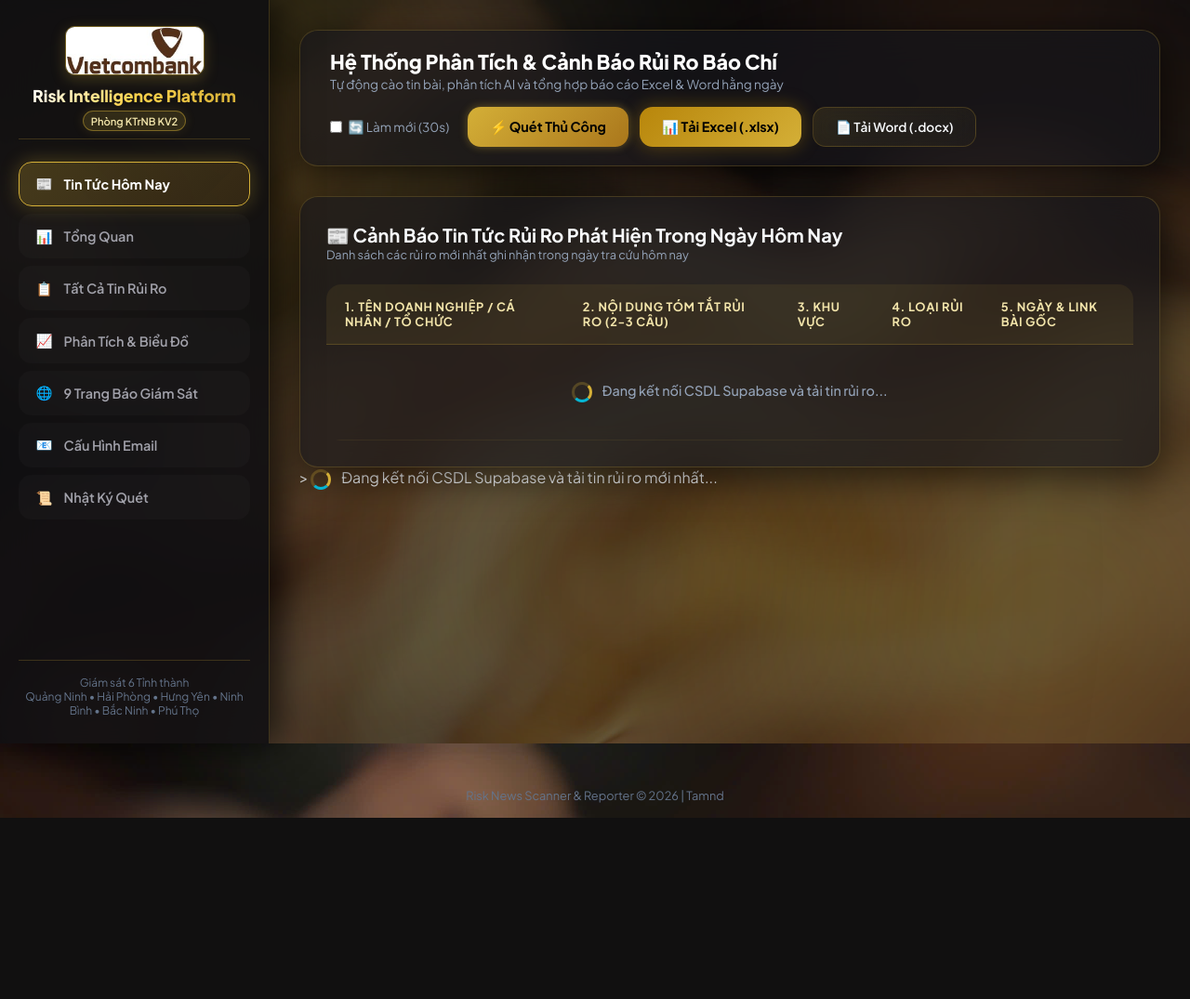
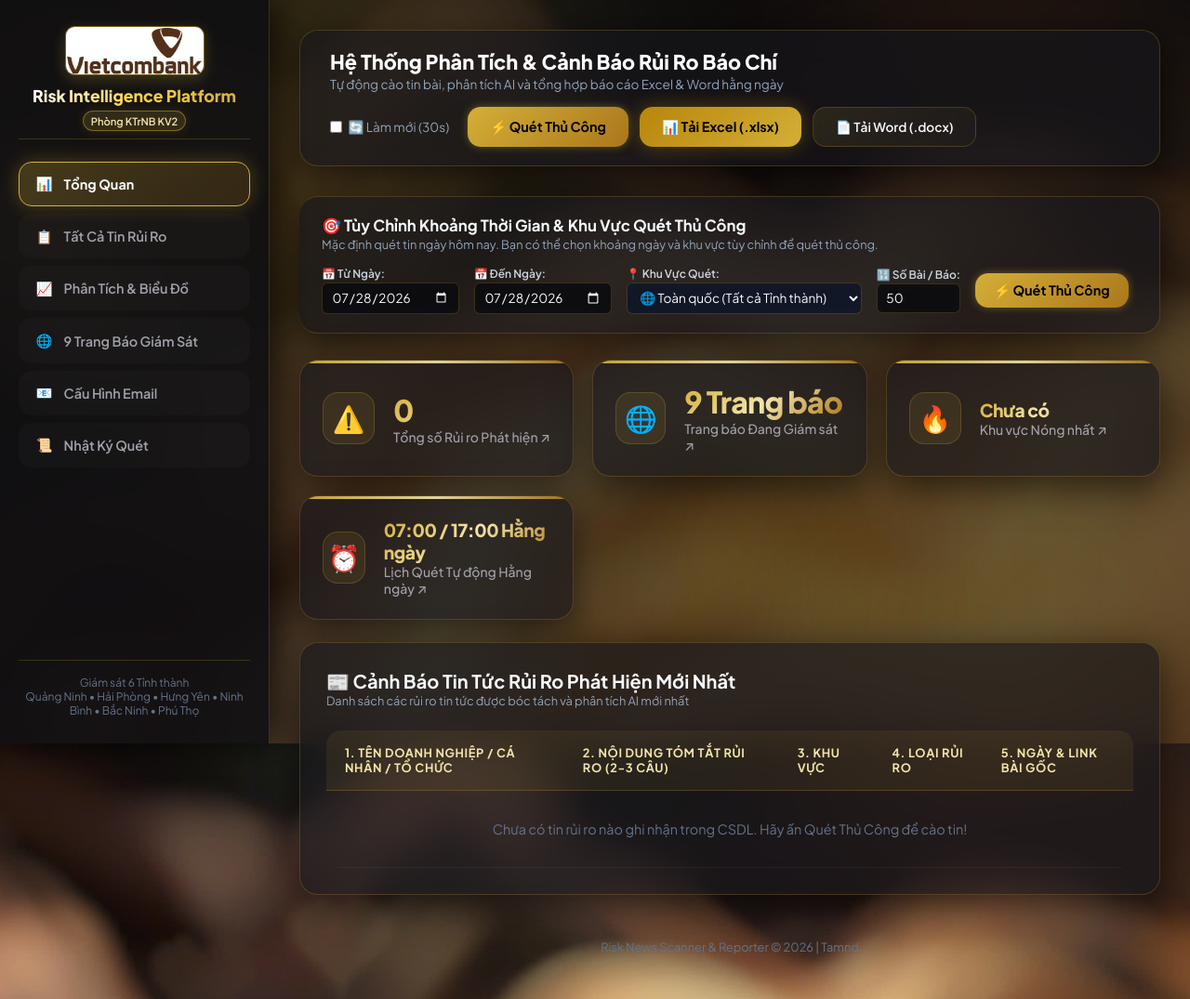
Before and after one commit to sys-vcb/doc-bao-risk-scanner, a FastAPI app: page / in a window 1280 px wide. Shown: the whole page at 93% size. Before the commit the page ends 880 px from the top, so only its background shows below. Run offline with FastAPI, Linux system fonts and the light colour scheme; data comes from the database, SQL or seed files in the repository; data that the repository does not hold is empty.

Commit message:
Remove tab-today, merge all risk news into Tab 1 Tong Quan with unlimited items

```diff
--- a/app/templates/index.html
+++ b/app/templates/index.html
@@ -40,16 +40,12 @@
 
 
             <nav class="sidebar-menu">
-                <button class="tab-btn active" data-tab="tab-today">
-                    <span>📰</span> Tin Tức Hôm Nay
-                </button>
-                <button class="tab-btn" data-tab="tab-dashboard">
+                <button class="tab-btn active" data-tab="tab-dashboard">
                     <span>📊</span> Tổng Quan
                 </button>
                 <button class="tab-btn" data-tab="tab-news">
                     <span>📋</span> Tất Cả Tin Rủi Ro
                 </button>
-
                 <button class="tab-btn" data-tab="tab-analytics">
                     <span>📈</span> Phân Tích & Biểu Đồ
                 </button>
@@ -63,6 +59,7 @@
                     <span>📜</span> Nhật Ký Quét
                 </button>
             </nav>
+
 
 
 
@@ -106,7 +103,8 @@
             </header>
 
             <!-- TAB 1: TỔNG QUAN GIÁM SÁT -->
-            <div id="tab-dashboard" class="tab-content">
+            <div id="tab-dashboard" class="tab-content active">
+
 
 
                 <!-- KHUNG THIẾT LẬP QUÉT THỦ CÔNG THEO KHOẢNG THỜI GIAN & KHU VỰC -->
@@ -236,51 +234,8 @@
             </div>
 
 
-            <!-- TAB 2: TIN TỨC HÔM NAY -->
-            <div id="tab-today" class="tab-content active">
 
-                <main class="glass-panel" style="padding: 1.75rem;">
-                    <div style="display: flex; justify-content: space-between; align-items: center; margin-bottom: 1.5rem; flex-wrap: wrap; gap: 1rem;">
-                        <div>
-                            <h2 style="font-size: 1.25rem; font-weight: 700; color: #f8fafc;">
-                                📰 Cảnh Báo Tin Tức Rủi Ro Phát Hiện Trong Ngày Hôm Nay
-                            </h2>
-                            <p style="font-size: 0.8rem; color: #94a3b8;">Danh sách các rủi ro mới nhất ghi nhận trong ngày tra cứu hôm nay</p>
-                        </div>
-                    </div>
-                    <div class="table-container">
-                        <table class="glass-table">
-                            <thead>
-                                <tr>
-                                    <th>1. Tên Doanh nghiệp / Cá nhân / Tổ chức</th>
-                                    <th>2. Nội dung tóm tắt rủi ro (2-3 câu)</th>
-                                    <th>3. Khu vực</th>
-                                    <th>4. Loại rủi ro</th>
-                                    <th>5. Ngày & Link bài gốc</th>
-                                </tr>
-                            </thead>
-                            <tbody id="todayOnlyNewsBody">
-                                <tr>
-                                    <td colspan="5" style="text-align: center; padding: 2.5rem; color: #94a3b8; font-weight: 500;">
-                                        <div class="spinner"></div> Đang kết nối CSDL Supabase và tải tin rủi ro...
-                                    </td>
-                                </tr>
-                            </tbody>
-                        </table>
-                    </div>
-                </main>
-            </div>
->
-                                    <td colspan="5" style="text-align: center; padding: 2.5rem; color: #94a3b8; font-weight: 500;">
-                                        <div class="spinner"></div> Đang kết nối CSDL Supabase và tải tin rủi ro mới nhất...
-                                    </td>
-                                </tr>
-                            </tbody>
 
-                        </table>
-                    </div>
-                </main>
-            </div>
 
 
 
```
